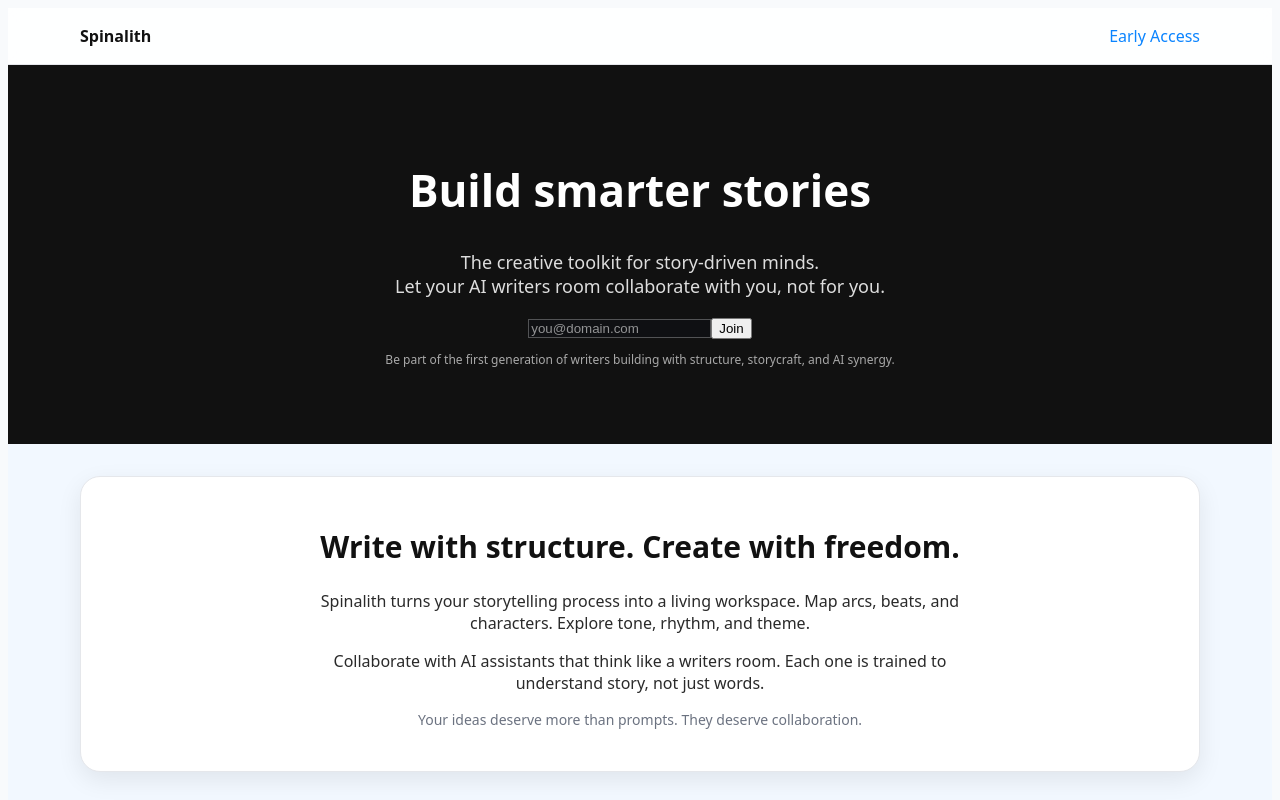
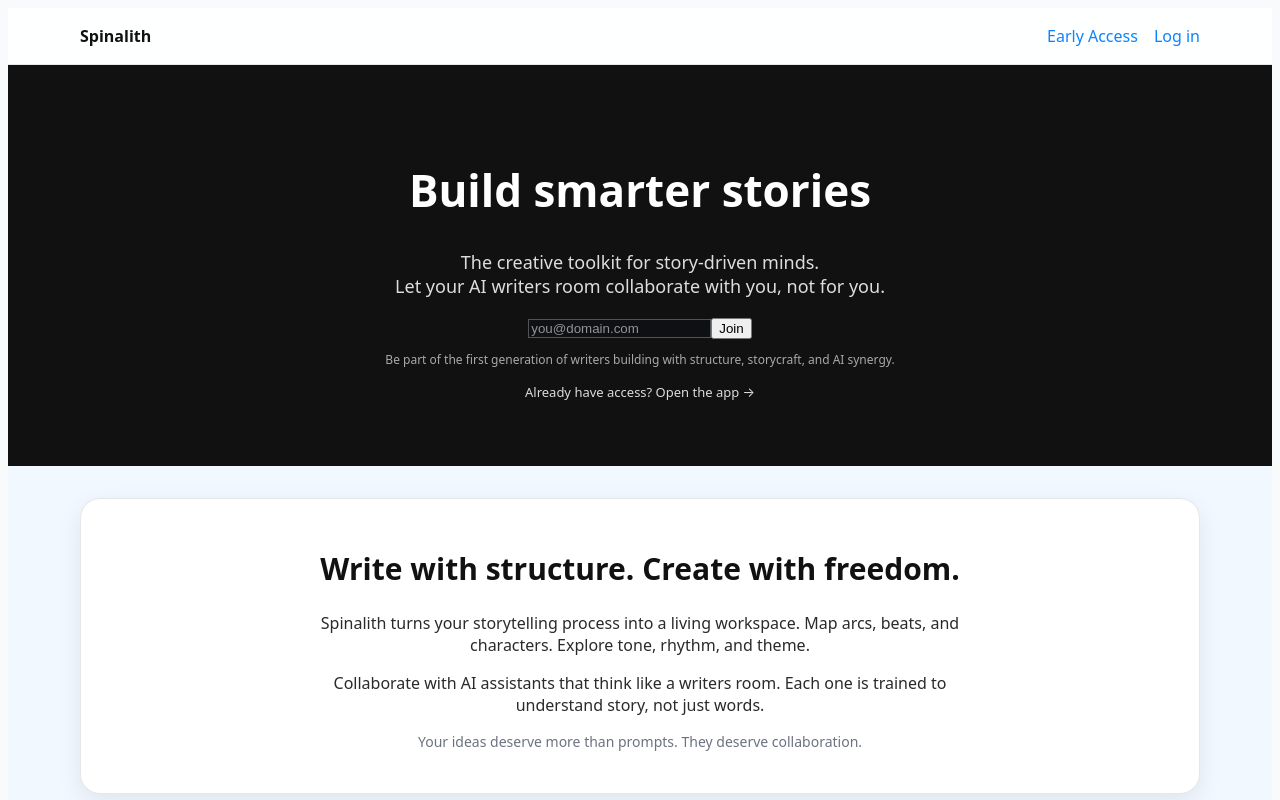
Before and after one commit to dagra27407/spinalith-site, a React (Vite) app: page / in a window 1280 px wide. Shown: the top 800 px of the page. Built offline with nearby package versions, Linux system fonts and the light colour scheme.

Commit message:
site: add Open App link to app.spinalith.com

```diff
--- a/src/App.tsx
+++ b/src/App.tsx
@@ -19,8 +19,17 @@
         <Track>
           <div className="site-header__inner">
             <div style={{ fontWeight: 700 }}>Spinalith</div>
-            <nav className="text-sm" aria-label="Primary">
+              <nav className="text-sm" aria-label="Primary" style={{ display: "flex", gap: 16, alignItems: "center" }}>
                 <a href="#join" className="hover:underline">Early Access</a>
+
+                {/* External: marketing -> app */}
+                <a
+                  href="https://app.spinalith.com"
+                  className="hover:underline"
+                  rel="noopener noreferrer"
+                >
+                  Log in
+                </a>
               </nav>
           </div>
         </Track>
@@ -33,20 +42,34 @@
             <h1 style={{ fontSize: "2.75rem", fontWeight: 800, lineHeight: 1.1 }}>
               Build smarter stories
             </h1>
+
             <p className="mt-3" style={{ fontSize: 18 }}>
               The creative toolkit for story-driven minds.<br />
               Let your AI writers room collaborate with you, not for you.
             </p>
+
             <div className="mt-4">
               <WaitlistForm />
+
               <p className="mt-2 fineprint" style={{ fontSize: 12 }}>
                 Be part of the first generation of writers building with structure, storycraft, and AI synergy.
               </p>
+
+              {/* ✅ Add this here (inside hero layout) */}
+              <div className="mt-3" style={{ textAlign: "center" }}>
+                <a
+                  href="https://app.spinalith.com"
+                  className="hover:underline"
+                  style={{ fontSize: 13, color: "rgba(255,255,255,.85)" }}
+                  rel="noopener noreferrer"
+                >
+                  Already have access? Open the app →
+                </a>
+              </div>
             </div>
           </div>
         </Track>
       </section>
-
 
 
       {/* BIG IDEA — flowing copy (no box) */}
```
Lines whose indentation alone changed are shown as unchanged.
